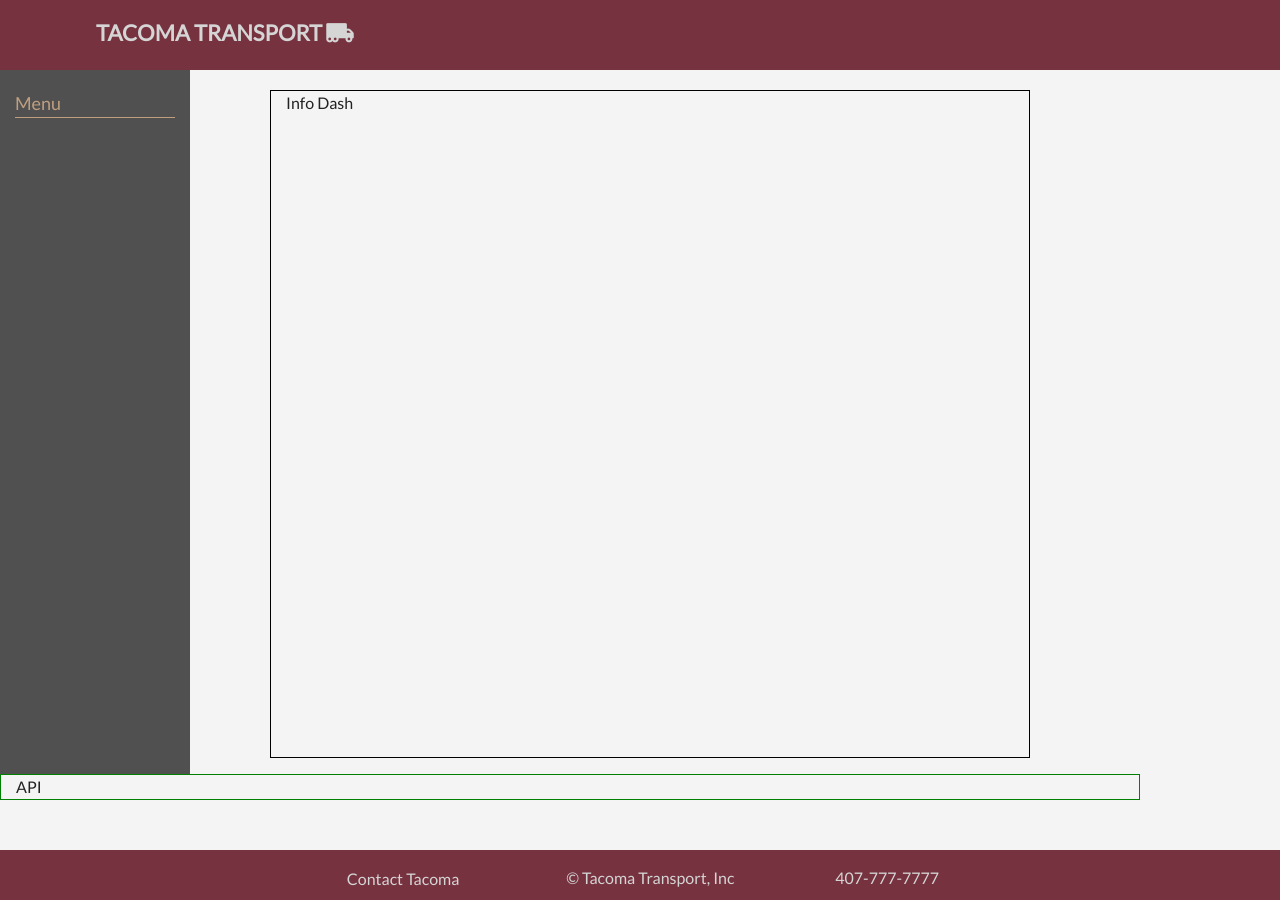
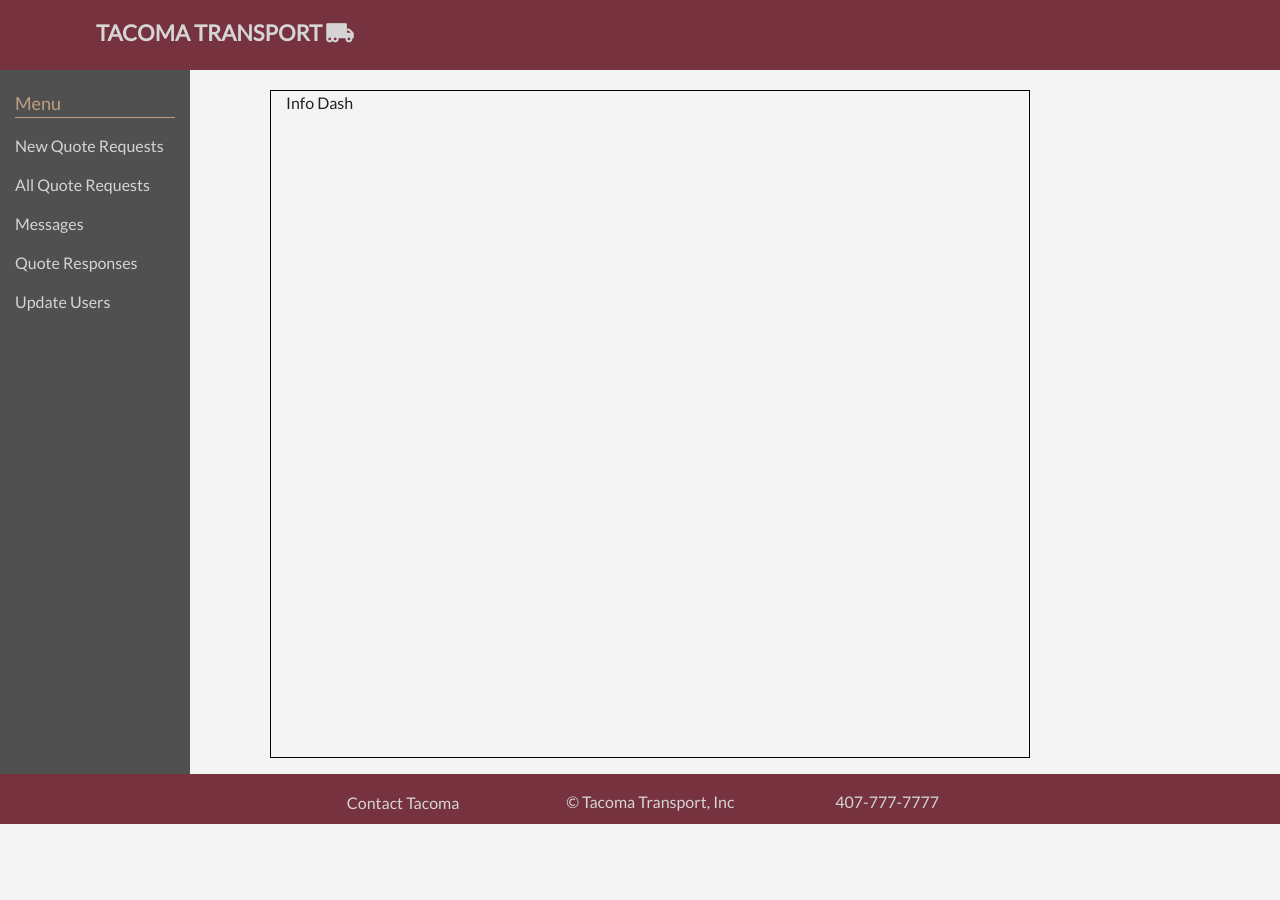
Before and after one commit to ChrisMera/tacoma, a React (Create React App) app in the folder client/: page /admin in a window 1280 px wide. Shown: the top 900 px of the page. After the commit the page ends 824 px from the top, so only its background shows below. Built offline with nearby package versions, Linux system fonts and the light colour scheme; a web font is replaced by a local one.

Commit message:
Added menu items to admin dashboard + styling

```diff
--- a/client/src/components/Menu/Menu.css
+++ b/client/src/components/Menu/Menu.css
@@ -3,3 +3,18 @@
   border-bottom: 1px solid #c09f80;
   font-size: 18px;
 }
+
+.menu-group {
+  list-style-type: none;
+  margin: 0;
+  padding: 0;
+}
+
+.menu-group-item {
+  margin: 15px 0px;
+}
+
+.menu-item {
+  color: #d5d5d5;
+  /* font-family: "Lato"; */
+}
--- a/client/src/components/Menu/MenuItem.js
+++ b/client/src/components/Menu/MenuItem.js
@@ -1,7 +1,21 @@
 import React from "react";
 
 export const MenuItem = props => (
-  <li className="menu-group-item">
-    {props.children}
-  </li>
+  <div>
+    <li className="menu-group-item">
+      <a className="menu-item" href="#">New Quote Requests</a>
+    </li>
+    <li className="menu-group-item">
+      <a className="menu-item" href="#">All Quote Requests</a>
+    </li>
+    <li className="menu-group-item">
+      <a className="menu-item" href="#">Messages</a>
+    </li>
+    <li className="menu-group-item">
+      <a className="menu-item" href="#">Quote Responses</a>
+    </li>
+    <li className="menu-group-item">
+      <a className="menu-item" href="#">Update Users</a>
+    </li>
+  </div>
 );
--- a/client/src/pages/Admin/Admin.css
+++ b/client/src/pages/Admin/Admin.css
@@ -2,7 +2,7 @@
   float: left;
   width: 100%;
   margin: 0;
-  padding-bottom: 50px;
+  /* padding-bottom: 50px; */
   height: 100%;
   box-sizing: border-box;
 }
--- a/client/src/pages/Admin/Admin.js
+++ b/client/src/pages/Admin/Admin.js
@@ -1,5 +1,5 @@
 import React, { Component } from "react";
-import { Menu } from "../../components/Menu";
+import { Menu, MenuItem } from "../../components/Menu";
 import "./Admin.css";
 // import { Col, Row, Container } from "../../components/Grid";
 
@@ -14,13 +14,12 @@ class Admin extends Component {
         <div className="container">
           <div className="row">
             <div className="col-md-2 menu">
-            <Menu />
+            <Menu>
+              <MenuItem></MenuItem>
+            </Menu>
             </div>
             <div className="col-md-8 info-dash">
             Info Dash
-            </div>
-            <div className="col api-card">
-            API
             </div>
           </div>
         </div>
```
